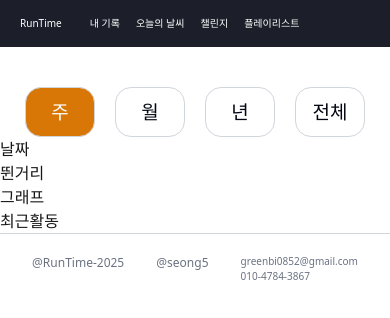
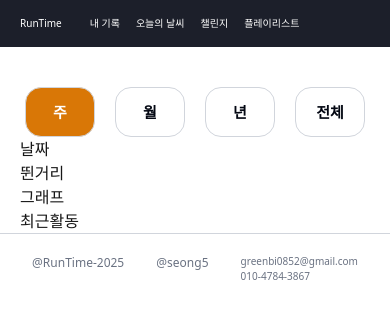
Before and after one commit to seong5/RunTime, a Next.js app: page /stats in a window 390 px wide. Shown: the top 318 px of the page. Built offline with nearby package versions, Linux system fonts and the light colour scheme.

Commit message:
🎨 design: 반응형 2차수정

```diff
--- a/app/stats/_components/PeriodFilter.tsx
+++ b/app/stats/_components/PeriodFilter.tsx
@@ -28,7 +28,7 @@ export default function PeriodFilter({ defaultValue = '주', onChange }: Props)
         <button
           key={opt.value}
           onClick={() => handleClick(opt.value)}
-          className={`text-center w-[70px] md:h-[50px] h-[50px] text-[19px] md:text-[25px] md:w-[100px] px-4 py-2 rounded-[16px] border border-gray-300 ${
+          className={`text-center w-[70px] h-[50px] font-semibold text-[15px] md:text-[25px] md:w-[100px] px-3 rounded-[16px] border border-gray-300 ${
             selected === opt.value ? 'bg-orange text-white' : 'bg-white text-gray-950'
           }`}
         >
--- a/app/stats/page.tsx
+++ b/app/stats/page.tsx
@@ -3,7 +3,7 @@ import PeriodFilter from './_components/PeriodFilter'
 
 export default function Stats() {
   return (
-    <section>
+    <section className="px-[20px] md:px-[30px]">
       <PeriodFilter onChange={val => console.log('선택', val)} />
       <div>날짜</div>
       <div>뛴거리</div>
```
